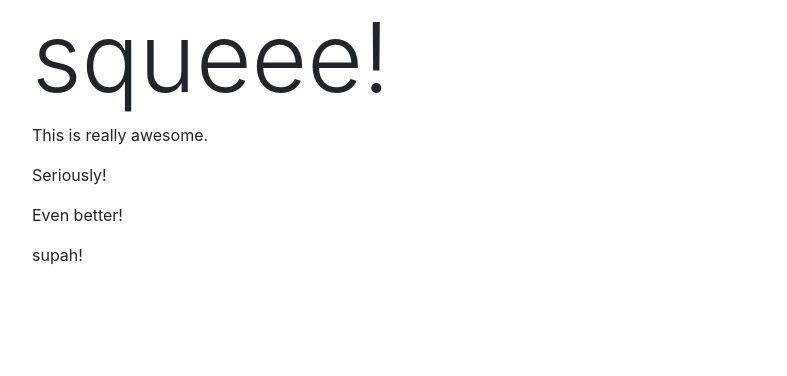
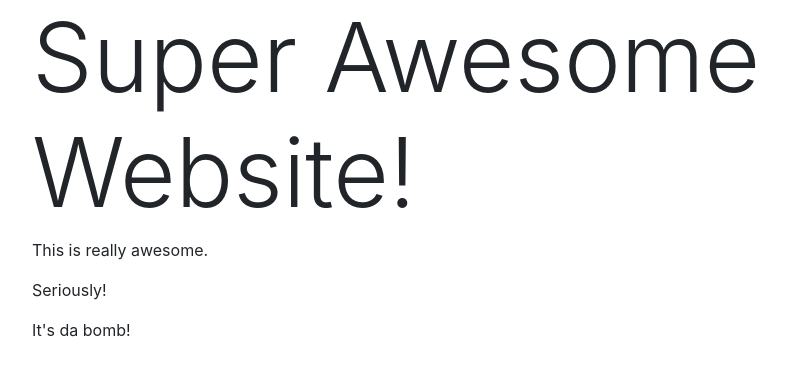
Before and after one commit to sethwilsonUT/mypage, a plain HTML site: page index.html in a window 1280 px wide. Shown: the whole page, without its empty margins (53-840 px from the left). Drawn offline with nearby package versions, Linux system fonts and the light colour scheme.

Commit message:
Improved text in index.html and README.md

```diff
--- a/index.html
+++ b/index.html
@@ -9,11 +9,10 @@
 </head>
 <body>
   <div class="container">
-    <h1 class="display-1">squeee!</h1>
+    <h1 class="display-1">Super Awesome Website!</h1>
     <p>This is really awesome.</p>
     <p>Seriously!</p>
-    <p>Even better!</p>
-    <p>supah!</p>
+    <p>It's da bomb!</p>
   </div>
   <script src="https://stackpath.bootstrapcdn.com/bootstrap/4.3.1/js/bootstrap.bundle.min.js"></script>
 </body>
```
Also changed, not shown: 1 other file.
